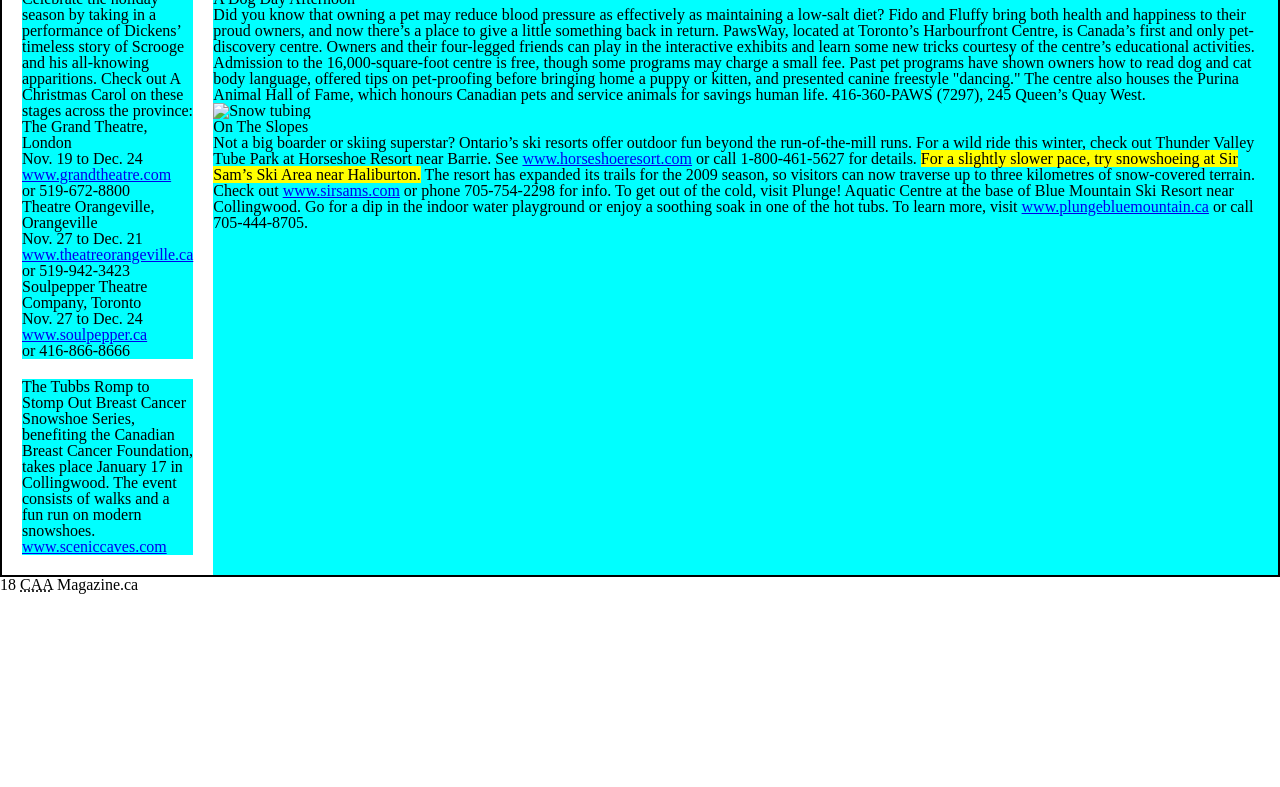
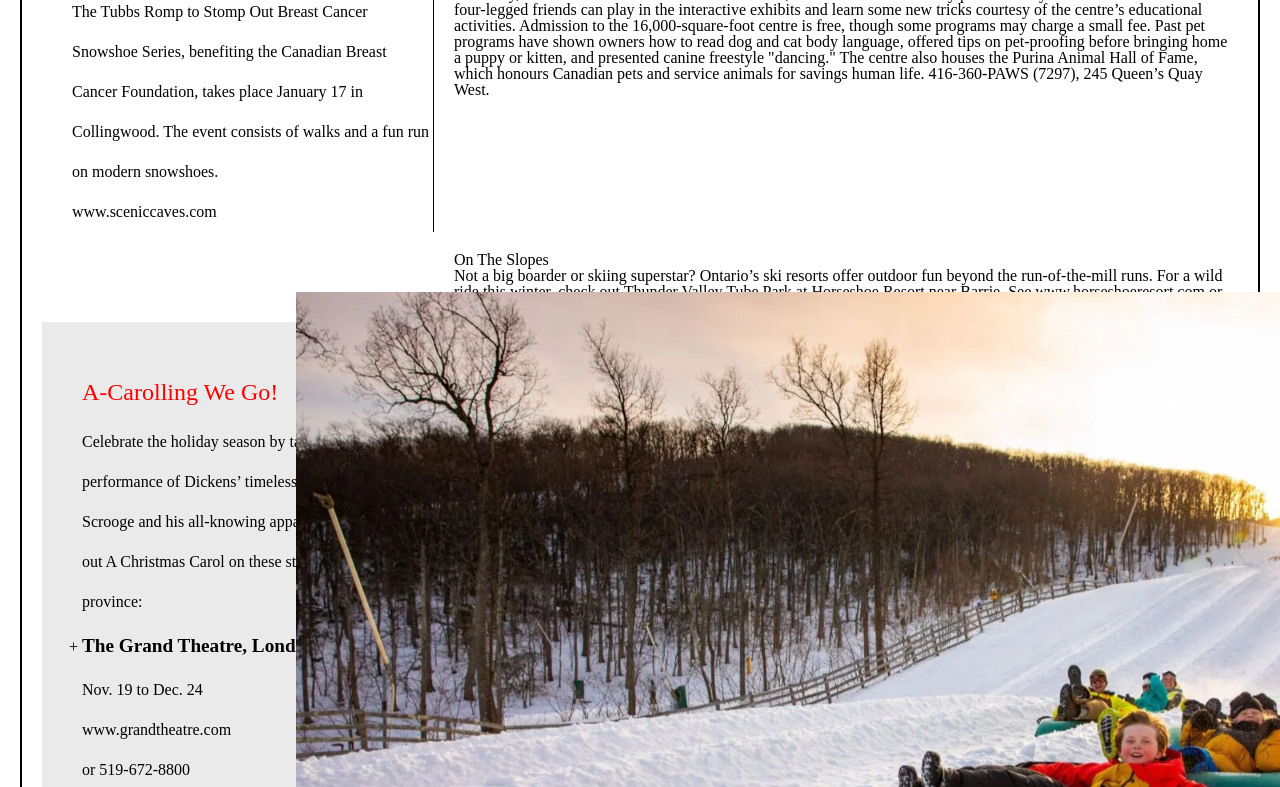
Before and after one commit to kayo1122/COMP1054-CSS, a plain HTML site: page assignment2/index.html in a window 1280 px wide. Shown: the part 140-927 px from the top of the page. Before the commit the page ends 800 px from the top, so only its background shows below. Drawn offline with Linux system fonts and the light colour scheme.

Commit message:
realized im not allowed to touch the html restarting

```diff
--- a/assignment2/css/styles.css
+++ b/assignment2/css/styles.css
@@ -1,39 +1,139 @@
 
-#container{
-  display: grid;
-  grid-template-columns: 1fr 1.4fr;
-  grid-template-rows: auto auto;
-  gap: 20px;                      /* spacing between blocks */
-  border: 2px solid #000; /* optional: to visualize the container */
-}
-.title {
-  grid-column: 1 / -1;
-  margin: 0;
-  font-size: 5em;
-  text-transform: lowercase;
-  font-weight: 900;
-  }
-
-.box1{
-    grid-column: 2;
-    background-color: aqua;
-}
-.box2{
-    grid-column: 3;
-    grid-row: 2 / span 3;
-    background-color: aqua;
-}
-.box3{
-    grid-column: 2;
-    grid-row: 2;
-    background-color: aqua;
+header > p{
+    position: absolute;
+    top: 6px;
+    left: 20px;
+    text-transform: uppercase;
+    font-size: .85em;
 }
 
+header > h1{
+    text-transform: lowercase;
+    font-size:7em;
+    position: absolute;
+    top: 6px;
+    left: 20px;
+}
+
+img[src="images/snow-tubing.jpg"] {
+    width: 50%;
+    height: auto;
+    position: fixed;
+    left: 20%;
+    padding: 40px;
+}
+header > h1 > em{
+    color:hsl(0, 100%, 40%);
+}
+a:link {
+  color: #000000; /* Un-visited link */
+  text-decoration: none;
+}
+
+li::marker {
+  content: "+ ";
+  color: #000000;
+  padding-left: 20px;
+}
 main > p{
     text-transform: uppercase;
     font-size: small;
+    margin-top: 20px;
+    margin-left: 20px;
 }
 
-header > h1 > em{
-    color:hsl(0, 100%, 40%);
+/* container for grid */
+#container {
+    display: grid;
+    grid-template-columns: 1fr 2fr; /* sidebar | main content */
+    grid-template-rows: auto auto auto; /* header, content, footer */
+    gap: 20px;
+      border: 2px solid black;
+    padding: 20px;
+    margin-left: 20px;
+    margin-right: 20px;
+    margin-top: 20px;
 }
+
+/* make header span full width */
+header {
+    grid-column: 1 / -1;
+}
+
+/* make footer span full width */
+footer {
+    grid-column: 1 / -1;
+    position: absolute;
+    bottom: -580px;
+    left: 20px;
+}
+
+/* main takes up both columns, then we grid inside it */
+main {
+    grid-column: 1 / -1;
+    display: grid;
+    grid-template-columns: 1fr 2fr;
+    gap: 20px;
+}
+
+/* articles go in the right column */
+main > article:nth-of-type(1) {
+    grid-column: 2;
+    grid-row: 1;
+     max-width: 800px;
+}
+main > article:nth-of-type(2) {
+    grid-column: 2;
+    grid-row: 2;
+     max-width: 800px;
+}
+
+/* asides go in the left column */
+main > aside:nth-of-type(1) {
+    margin-top: 70px;
+    margin-left: 30px;
+    grid-column: 1;
+    grid-row: 1;
+    border-right: 1px solid black;
+    max-width: 400px;
+    line-height: 2.5;
+}
+
+main > aside:nth-of-type(2) {
+    margin-top: 70px;
+    margin-left: 0px;
+    grid-column: 1;
+    grid-row: 2;
+    background-color: rgb(235, 234, 234);
+    max-width: 350px;
+    line-height: 2.5;
+    padding: 40px;
+}
+
+main > aside:nth-of-type(2) > h2 {
+    color: red;
+    font-size: 1.5em;
+}
+main > aside:nth-of-type(2) > h2 >  {
+    color: red;
+    font-size: 1.5em;
+}
+main > aside:nth-of-type(2) > ul >li:nth-of-type(1) > h3 {
+    color: rgb(0, 0, 0);
+    font-size: 1.2em;
+    font-weight: bold;
+}
+main > aside:nth-of-type(2) > ul >li:nth-of-type(2) > h3 {
+    color: rgb(0, 0, 0);
+    font-size: 1.2em;
+    font-weight: bold;
+}
+main > aside:nth-of-type(2) > ul >li:nth-of-type(3) > h3 {
+    color: rgb(0, 0, 0);
+    font-size: 1.2em;
+    font-weight: bold;
+}
+img[src="images/snow-tubing.jpg"] {
+    width: 100%;
+    height: auto;
+}
--- a/assignment2/index.html
+++ b/assignment2/index.html
@@ -8,35 +8,27 @@
 	<link href="css/styles.css" rel="stylesheet" />
 </head>
 <body>
-
-
+	<div id="container">
+		<header>
+			<h1><em>Home</em>Base</h1>
+			<p>South Central Ontario</p>
+		</header>
 		<main>
-            <p>South Central Ontario</p>
-            <div id="container">
-            <header class="title">
-
-			    <h1><em>Home</em>Base</h1>
-		    </header>
-            <div class="box1">
-			<aside>
-				<p><em>The Tubbs Romp to Stomp Out Breast Cancer Snowshoe Series,</em> benefiting the Canadian Breast Cancer Foundation, takes place January 17 in Collingwood. The event consists of walks and a fun run on modern snowshoes.</p>
-				<p><a href="http://www.sceniccaves.com" title="Collingwood Scenic Caves" rel="external">www.sceniccaves.com</a></p>
-			</aside>
-            </div>
-            <div class="box2">
-                <article>
+			<article>
 				<img src="dog-and-owner.jpg" alt="Dog and owner" height="" width="" />
 				<h2>A Dog Day Afternoon</h2>
 				<p>Did you know that owning a pet may reduce blood pressure as effectively as maintaining a low-salt diet? Fido and Fluffy bring both health and happiness to their proud owners, and now there’s a place to give a little something back in return. PawsWay, located at Toronto’s Harbourfront Centre, is Canada’s first and only pet-discovery centre. Owners and their four-legged friends can play in the interactive exhibits and learn some new tricks courtesy of the centre’s educational activities. Admission to the 16,000-square-foot centre is free, though some programs may charge a small fee. Past pet programs have shown owners how to read dog and cat body language, offered tips on pet-proofing before bringing home a puppy or kitten, and presented canine freestyle "dancing." The centre also houses the Purina Animal Hall of Fame, which honours Canadian pets and service animals for savings human life. 416-360-PAWS (7297), 245 Queen’s Quay West.</p>
-                <article>
-				<img src="snow-tubing.jpg" alt="Snow tubing" height="" width="" />
+			</article>
+			<article>
+				<img src="images/snow-tubing.jpg" alt="Snow tubing" height="" width="" />
 				<h2>On The Slopes</h2>
 				<p>Not a big boarder or skiing superstar? Ontario’s ski resorts offer outdoor fun beyond the run-of-the-mill runs. For a wild ride this winter, check out Thunder Valley Tube Park at Horseshoe Resort near Barrie. See <a href="http://www.horseshoeresort.com" title="Horseshoe Resort" rel="external">www.horseshoeresort.com</a> or call 1-800-461-5627 for details. <mark>For a slightly slower pace, try snowshoeing at Sir Sam’s Ski Area near Haliburton.</mark> The resort has expanded its trails for the 2009 season, so visitors can now traverse up to three kilometres of snow-covered terrain. Check out <a href="http://www.sirsams.com" title="Sir Sams">www.sirsams.com</a> or phone 705-754-2298 for info. To get out of the cold, visit Plunge! Aquatic Centre at the base of Blue Mountain Ski Resort near Collingwood. Go for a dip in the indoor water playground or enjoy a soothing soak in one of the hot tubs. To learn more, visit <a href="http://www.plungebluemountain.ca" title="Plunge Blue Mountain" rel="external">www.plungebluemountain.ca</a> or call 705-444-8705.</p>
 			</article>
-			</article>
-            </div>
-            <div class="box3">
-                <aside>
+			<aside>
+				<p>The Tubbs Romp to Stomp Out Breast Cancer Snowshoe Series, benefiting the Canadian Breast Cancer Foundation, takes place January 17 in Collingwood. The event consists of walks and a fun run on modern snowshoes.</p>
+				<p><a href="http://www.sceniccaves.com" title="Collingwood Scenic Caves" rel="external">www.sceniccaves.com</a></p>
+			</aside>
+			<aside>
 				<h2>A-Carolling We Go!</h2>
 				<p>Celebrate the holiday season by taking in a performance of Dickens’ timeless story of Scrooge and his all-knowing apparitions. Check out A Christmas Carol on these stages across the province:</p>
 				<ul>
@@ -60,13 +52,10 @@
 					</li>
 				</ul>
 			</aside>
-
-            </div>
-        </div><!-- end #container -->
-        </main>
+		</main>
 		<footer>
 			<p><small><em>18</em> <abbr title="Canadian Automotive Association">CAA</abbr> Magazine.ca</small></p>
 		</footer>
-
+	</div><!-- end #container -->
 </body>
 </html>
```
Also changed, not shown: assignment1/images/bullet.png (added), assignment1/images/snow-tubing.jpg (added), assignment1/images/w7euZ5Z1-1600x1067.webp (added), assignment2/images/snow-tubing.jpg (added).
